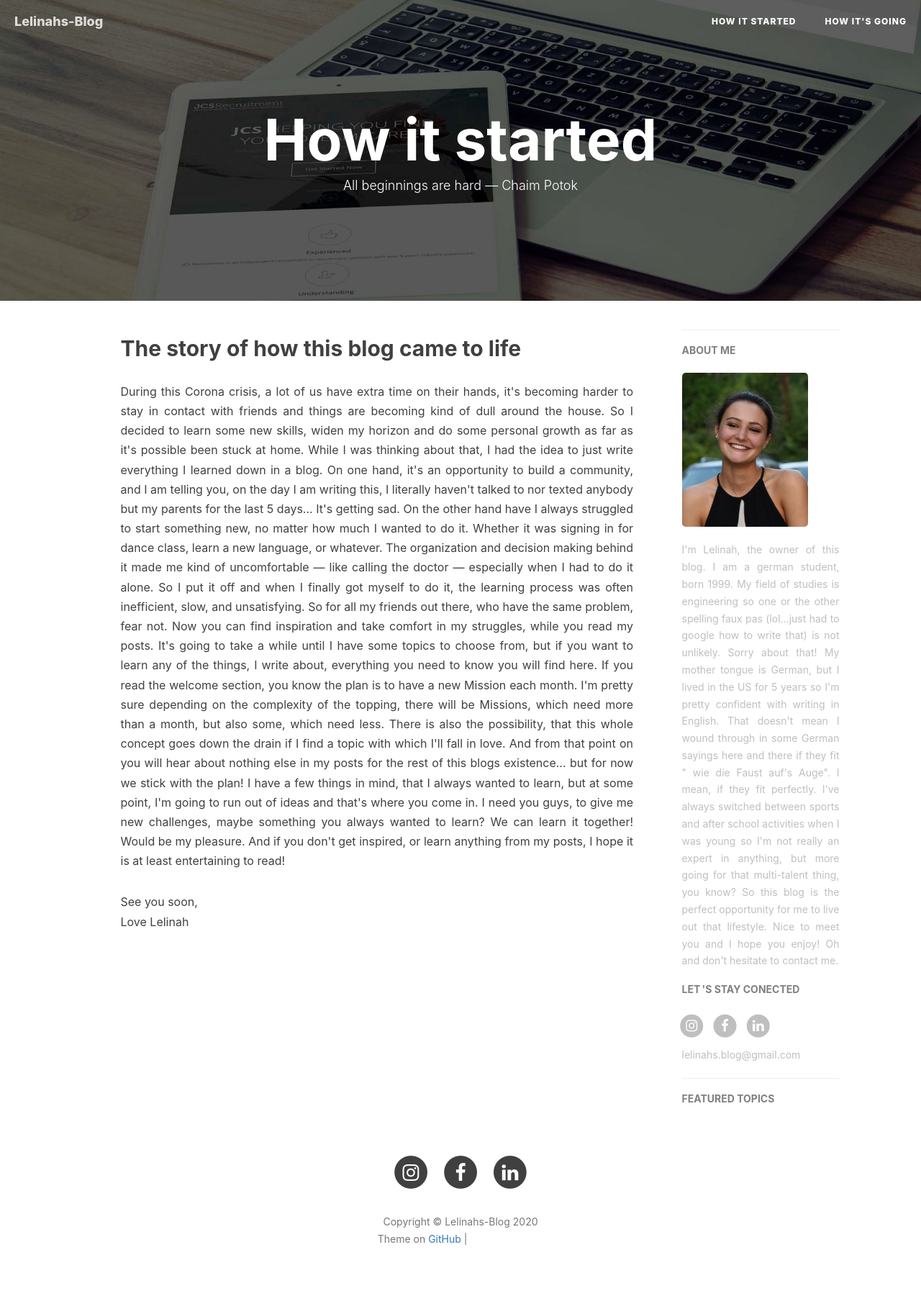
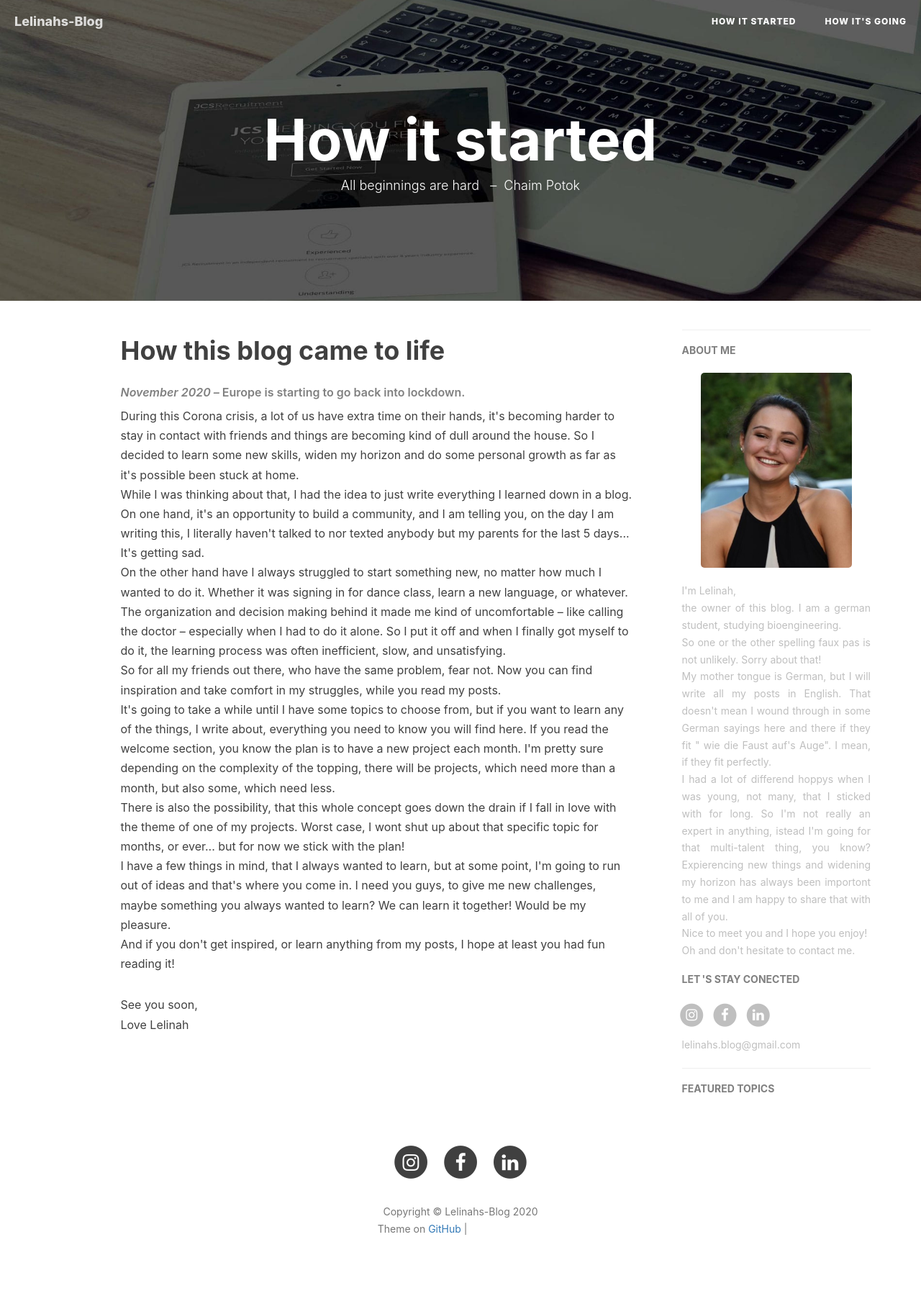
Before and after one commit to Lelinah/lelinah.github.io, a Jekyll site: the page built from about.html, in a window 1280 px wide. Shown: the whole page at 72% size. Built offline with Jekyll 4.4.1, drawn with Linux system fonts in a browser that asks for light colours; nearby versions of some CDN libraries; library files that are not in the unit come from our copies; comment, search, counter and statistics services are not loaded; grey boxes are pictures that could not be loaded.

```diff
--- a/_config.yml
+++ b/_config.yml
@@ -32,6 +32,7 @@ github_repo: "https://github.com/lelinah/lelinah.github.io.git" # voller Name de
 # ---- 2、sidebar configuration
 
 sidebar: true # if u eant sidebar or not
+sidebarAbout: true
 sidebar-about-description: "Hi. My name is Lea. " # a dicription about yourself
 sidebar-avatar: /img/my_head_icon.png # location of avatar image
 
--- /dev/null
+++ b/_layouts/page2.html
@@ -0,0 +1,237 @@
+---
+layout: default
+---
+
+<!-- Page Header -->
+<header class="intro-header" style="background-image: url('{{ site.baseurl }}/{% if page.header-img %}{{ page.header-img }}{% else %}{{ site.header-img }}{% endif %}')">
+    <div class="container">
+        <div class="row">
+            <div class="col-lg-8 col-lg-offset-2 col-md-10 col-md-offset-1 ">
+                <div class="site-heading">
+                    <h1>{% if page.title %}{{ page.title }}{% else %}{{ site.title }}{% endif %}</h1>
+                    <!--<hr class="small">-->
+                    <span class="subheading">{{ page.description }}</span>
+                </div>
+            </div>
+        </div>
+    </div>
+</header>
+
+<!-- Main Content -->
+<div class="container">
+	<div class="row">
+        {% if site.sidebar == false %}
+<!-- NO SIDEBAR -->
+    <!-- PostList Container -->
+            <div class="col-lg-8 col-lg-offset-2 col-md-10 col-md-offset-1 postlist-container">
+                {{ content }}
+            </div>
+    <!-- Sidebar Container -->
+            <div class="
+                col-lg-8 col-lg-offset-2
+                col-md-10 col-md-offset-1
+                sidebar-container">
+
+                <!-- Featured Tags -->
+                {% if site.featured-tags %}
+                <section>
+                    <!-- no hr -->
+                    <h5><a href="{{'/tags/' | prepend: site.baseurl }}">FEATURED TAGS</a></h5>
+                    <div class="tags">
+        				{% for tag in site.tags %}
+                            {% if tag[1].size > site.featured-condition-size %}
+                				<a href="{{ site.baseurl }}/tags/#{{ tag[0] }}" title="{{ tag[0] }}" rel="{{ tag[1].size }}">
+                                    {{ tag[0] }}
+                                </a>
+                            {% endif %}
+        				{% endfor %}
+        			</div>
+                </section>
+                {% endif %}
+
+                <!-- interests hier whrscheinlich new post einsetzten? -->
+                {% if site.interests %}
+                <hr>
+                <h5>INTERESTS</h5>
+                <ul class="list-inline">
+                    {% for interest in site.interests %}
+                        <li><a>{{interest.title}}</a></li>
+                    {% endfor %}
+                </ul>
+                {% endif %}
+            </div>
+        {% else %}
+
+<!-- USE SIDEBAR -->
+    <!-- PostList Container -->
+    		<div class="
+                col-lg-8 col-lg-offset-1
+                col-md-8 col-md-offset-1
+                col-sm-12
+                col-xs-12
+                postlist-container
+            "<
+    			{{ content }}
+
+
+    		</div>
+    <!-- Sidebar Container -->
+            <div class="
+                col-lg-3 col-lg-offset-0
+                col-md-3 col-md-offset-0
+                col-sm-12
+                col-xs-12
+                sidebar-container
+            ">
+                <!-- Short About -->
+                <section class="visible-md visible-lg">
+                    <hr><h5>ABOUT ME</h5>
+                    <div class="short-about">
+                        {% if site.sidebar-avatar %}
+                            <img src="{{site.sidebar-avatar}}" />
+                        {% endif %}
+                        {% if site.sidebar-about-description %}
+                            <p>
+                                I'm Lelinah,<br> the owner of this blog.
+                                I am a german student, studying bioengineering. <br>
+                                So one or the other spelling faux pas is not unlikely. Sorry about that! <br>
+                                My mother tongue is German, but I will write all my posts in English.
+                                That doesn't mean I wound through in some German sayings here and there if they fit " wie die Faust auf's Auge". I mean, if they fit perfectly. <br>
+                                I had a lot of differend hoppys when I was young, not many, that I sticked with for long.
+                                So I'm not really an expert in anything, istead I'm going for that multi-talent thing, you know? Expierencing new things and widening my horizon has always been importont to me
+                                and I am happy to share that with all of you.<br>
+                                Nice to meet you and I hope you enjoy! <br>
+                                Oh and don't hesitate to contact me.
+                            </p>
+                        {% endif %}
+                        <!-- SNS Link -->
+                        <h5> LET&thinsp;'S STAY CONECTED</h5>
+                        <ul class="list-inline">
+                            {% if site.RSS %}
+                            <li>
+                                <a href="{{ "/feed.xml" | prepend: site.baseurl }}">
+                                    <span class="fa-stack fa-lg">
+                                        <i class="fa fa-circle fa-stack-2x"></i>
+                                        <i class="fa fa-rss fa-stack-1x fa-inverse"></i>
+                                    </span>
+                                </a>
+                            </li>
+                            {% endif %}
+                            <!-- add jianshu add target = "_blank" to <a> by BY -->
+                            {% if site.jianshu_username %}
+                            <li>
+                                <a target="_blank" href="https://www.jianshu.com/u/{{ site.jianshu_username }}">
+                                    <span class="fa-stack fa-lg">
+                                        <i class="fa fa-circle fa-stack-2x"></i>
+                                        <i class="fa  fa-stack-1x fa-inverse">简</i>
+                                    </span>
+                                </a>
+                            </li>
+                            {% endif %}
+                            {%if site.instagram_username %}
+                            <li>
+                                <a href="https://instagram.com/{{ site.instagram_username }}">
+                                    <span class="fa-stack fa-lg">
+                                        <i class="fa fa-circle fa-stack-2x"></i>
+                                        <i class="fa fa-instagram fa-stack-1x fa-inverse"></i>
+                                    </span>
+                                </a>
+                            </li>
+                            {% endif %}
+                            {% if site.twitter_username %}
+                            <li>
+                                <a href="https://twitter.com/{{ site.twitter_username }}">
+                                    <span class="fa-stack fa-lg">
+                                        <i class="fa fa-circle fa-stack-2x"></i>
+                                        <i class="fa fa-twitter fa-stack-1x fa-inverse"></i>
+                                    </span>
+                                </a>
+                            </li>
+                            {% endif %}
+                            {% if site.zhihu_username %}
+                            <li>
+                                <a target="_blank" href="https://www.zhihu.com/people/{{ site.zhihu_username }}">
+                                    <span class="fa-stack fa-lg">
+                                        <i class="fa fa-circle fa-stack-2x"></i>
+                                        <i class="fa  fa-stack-1x fa-inverse">知</i>
+                                    </span>
+                                </a>
+                            </li>
+                            {% endif %}
+                            {% if site.weibo_username %}
+                            <li>
+                                <a target="_blank" href="http://weibo.com/{{ site.weibo_username }}">
+                                    <span class="fa-stack fa-lg">
+                                        <i class="fa fa-circle fa-stack-2x"></i>
+                                        <i class="fa fa-weibo fa-stack-1x fa-inverse"></i>
+                                    </span>
+                                </a>
+                            </li>
+                            {% endif %}
+                            {% if site.facebook_username %} <!-- manipulierst damit nicht erschient-->
+                            <li>
+                                <a target="_blank" href="https://www.facebook.com/{{ site.facebook_username }}">
+                                    <span class="fa-stack fa-lg">
+                                        <i class="fa fa-circle fa-stack-2x"></i>
+                                        <i class="fa fa-facebook fa-stack-1x fa-inverse"></i>
+                                    </span>
+                                </a>
+                            </li>
+                            {% endif %}
+                            {% if site.github_username %}
+                            <li>
+                                <a target="_blank" href="https://github.com/{{ site.github_username }}">
+                                    <span class="fa-stack fa-lg">
+                                        <i class="fa fa-circle fa-stack-2x"></i>
+                                        <i class="fa fa-github fa-stack-1x fa-inverse"></i>
+                                    </span>
+                                </a>
+                            </li>
+                            {% endif %}
+                            {% if site.linkedin_username %}
+                            <li>
+                                <a target="_blank" href="https://www.linkedin.com/in/{{ site.linkedin_username }}">
+                                    <span class="fa-stack fa-lg">
+                                        <i class="fa fa-circle fa-stack-2x"></i>
+                                        <i class="fa fa-linkedin fa-stack-1x fa-inverse"></i>
+                                    </span>
+                                </a>
+                            </li>
+                            {% endif %}
+
+                        </ul>
+                        {% if site.email %}
+                        <p><!--✉️--> {{site.email}}</p>
+                        {% endif %}
+                    </div>
+                </section>
+                <!-- Featured Tags -->
+                {% if site.featured-tags %}
+                <section>
+                    <hr class="hidden-sm hidden-xs">
+                    <h5><a href="{{'/tags/' | prepend: site.baseurl }}">FEATURED TOPICS</a></h5>
+                    <div class="tags">
+                        {% for tag in site.tags %}
+                        {% if tag[1].size > site.featured-condition-size %}
+                        <a href="{{ site.baseurl }}/tags/#{{ tag[0] }}" title="{{ tag[0] }}" rel="{{ tag[1].size }}">
+                            {{ tag[0] }}
+                        </a>
+                        {% endif %}
+                        {% endfor %}
+                    </div>
+                </section>
+                {% endif %}
+                <!-- interests
+    {% if site.interests %}
+    <hr>
+    <h5>INTERESTS</h5>
+    <ul class="list-inline">
+        {% for interest in site.interests %}
+        <li><a>{{interest.title}}</a></li>
+        {% endfor %}
+    </ul>
+    {% endif %} -->
+            </div>
+        {% endif %}
+	</div>
+</div>
--- a/about.html
+++ b/about.html
@@ -11,33 +11,35 @@ nav_title: How it started
     <option value="0" selected> 中文 Chinese </option>
     <option value="1"> 英文 English </option>
 </select> -->
-
 <!-- Chinese Version -->
-<div class="zh post-container">
+<div class="post-container">
 
     <!--copied from markdown -->
-    <h2> The story of how this blog came to life</h2>
+    <h1> How this blog came to life</h1>
     <p>
+        <h6><em> November 2020 &ndash; </em> Europe is starting to go back into lockdown.</h6>
         During this Corona crisis, a lot of us have extra time on their hands, it's becoming harder to stay in contact with friends and things are becoming kind of dull around the house.
-        So I decided to learn some new skills, widen my horizon and do some personal growth as far as it's possible been stuck at home.
-        While I was thinking about that, I had the idea to just write everything I learned down in a blog.
-        On one hand, it's an opportunity to build a community, and I am telling you, on the day I am writing this, I literally haven't talked to nor texted anybody but my parents for the last 5 days... It's getting sad.
+        So I decided to learn some new skills, widen my horizon and do some personal growth as far as it's possible been stuck at home. <br>
+        While I was thinking about that, I had the idea to just write everything I learned down in a blog. <br>
+        On one hand, it's an opportunity to build a community, and I am telling you, on the day I am writing this, I literally haven't talked to nor texted anybody but my parents for the last 5 days... It's getting sad. <br />
         On the other hand have I always struggled to start something new, no matter how much I wanted to do it.
         Whether it was signing in for dance class, learn a new language, or whatever.
-        The organization and decision making behind it made me kind of uncomfortable &mdash; like calling the doctor &mdash; especially when I had to do it alone.
-        So I put it off and when I finally got myself to do it, the learning process was often inefficient, slow, and unsatisfying.
+        The organization and decision making behind it made me kind of uncomfortable &ndash; like calling the doctor &ndash; especially when I had to do it alone.
+        So I put it off and when I finally got myself to do it, the learning process was often inefficient, slow, and unsatisfying.<br />
         So for all my friends out there, who have the same problem, fear not.
-        Now you can find inspiration and take comfort in my struggles, while you read my posts.
+        Now you can find inspiration and take comfort in my struggles, while you read my posts.<br />
         It's going to take a while until I have some topics to choose from, but if you want to learn any of the things, I write about, everything you need to know you will find here.
-        If you read the welcome section, you know the plan is to have a new Mission each month.
-        I'm pretty sure depending on the complexity of the topping, there will be Missions, which need more than a month, but also some, which need less.
-        There is also the possibility, that this whole concept goes down the drain if I find a topic with which I'll fall in love.
-        And from that point on you will hear about nothing else in my posts for the rest of this blogs existence... but for now we stick with the plan!
+        If you read the welcome section, you know the plan is to have a new project each month.
+        I'm pretty sure depending on the complexity of the topping, there will be projects, which need more than a month, but also some, which need less. <br />
+        There is also the possibility, that this whole concept goes down the drain if I fall in love with the theme of one of my projects.
+        Worst case, I wont shut up about that specific topic for months, or ever... but for now we stick with the plan!<br />
         I have a few things in mind, that I always wanted to learn, but at some point, I'm going to run out of ideas and that's where you come in.
         I need you guys, to give me new challenges, maybe something you always wanted to learn? We can learn it together!
-        Would be my pleasure. And if you don't get inspired, or learn anything from my posts, I hope it is at least entertaining to read!
+        Would be my pleasure.<br />
+        And if you don't get inspired, or learn anything from my posts, I hope at least you had fun reading it!
     </p>
-     <p>   See you soon, <br>
+    <p>
+        See you soon, <br>
         Love Lelinah
     </p>
 </div>
@@ -102,13 +104,15 @@ nav_title: How it started
 </script>
 
 
-    <!-- Gitalk 评论 start  -->
+<!--Gitalk review start  -->
                 {% if site.gitalk.enable %}
-    <!-- Gitalk link  -->
+<!-- Introducing the Gitalk review plug  -->
 <link rel="stylesheet" href="https://unpkg.com/gitalk/dist/gitalk.css">
 <script src="https://unpkg.com/gitalk@latest/dist/gitalk.min.js"></script>
-
 <div id="gitalk-container"></div>
+<!-- Introducing a production md5js to handle id values and prevents them from being too long-->
+<!-- Thank DF:https://github.com/NSDingFan/NSDingFan.github.io/issues/3#issuecomment-407496538 -->
+<script src="{{ site.baseurl }}/js/md5.min.js"></script>
 <script type="text/javascript">
                     var gitalk = new Gitalk({
                     clientID: '{{site.gitalk.clientID}}',
```
Also changed, not shown: other parts of about.html (+5 -4 lines), index.html (+22 -12 lines), css/hux-blog.min.css, img/my_head_icon.png, 1 other file. Lines whose indentation alone changed are shown as unchanged.
